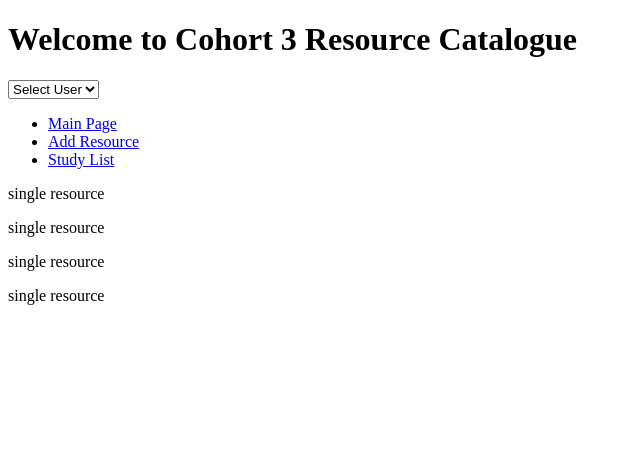
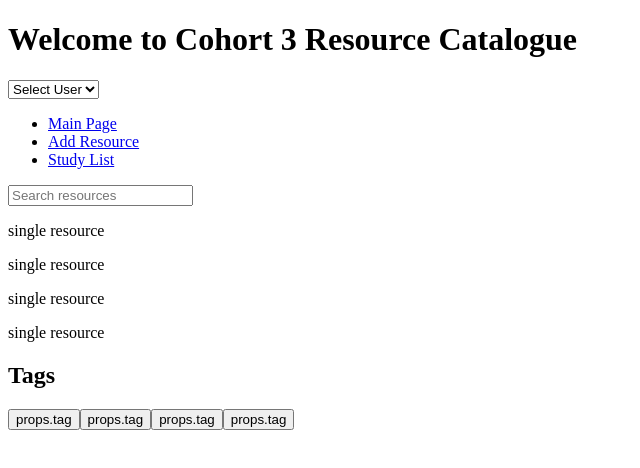
Before and after one commit to c3c3-academy/resource-catalogue-fe, a React (Create React App) app: page / in a window 1280 px wide. Shown: the top 468 px of the page, without its empty margins (0-640 px from the left). Built offline with nearby package versions, Linux system fonts and the light colour scheme; the HTML template or start-up script is replaced by a standard one.

Commit message:
Add components for the tags and input to search resources

```diff
--- a/src/components/MainContent.tsx
+++ b/src/components/MainContent.tsx
@@ -1,5 +1,19 @@
 import Resources from "./Resources";
+import Tags from "./Tags";
 
 export default function MainContent(): JSX.Element {
-  return <Resources />;
+  return (
+    <div className="MainContent">
+      <div className="SearchInput">
+        <input
+          type="text"
+          placeholder="Search resources"
+          name="search"
+          autoComplete="off"
+        />
+      </div>
+      <Resources />
+      <Tags />
+    </div>
+  );
 }
--- a/src/components/Resources.tsx
+++ b/src/components/Resources.tsx
@@ -2,11 +2,11 @@ import SingleResource from "./SingleResource";
 
 export default function Resources(): JSX.Element {
   return (
-    <>
+    <div className="Resources">
       <SingleResource />
       <SingleResource />
       <SingleResource />
       <SingleResource />
-    </>
+    </div>
   );
 }
--- /dev/null
+++ b/src/components/SingleTag.tsx
@@ -0,0 +1,8 @@
+interface ISingleTag {
+  id: number;
+  tag: string;
+}
+
+export default function SingleTag(props: ISingleTag): JSX.Element {
+  return <button>props.tag</button>;
+}
--- /dev/null
+++ b/src/components/Tags.tsx
@@ -0,0 +1,13 @@
+import SingleTag from "./SingleTag";
+
+export default function Tags(): JSX.Element {
+  return (
+    <div className="Tags">
+      <h2>Tags</h2>
+      <SingleTag id={1} tag={"React"} />
+      <SingleTag id={2} tag={"HTML"} />
+      <SingleTag id={3} tag={"CSS"} />
+      <SingleTag id={4} tag={"JavaScript"} />
+    </div>
+  );
+}
```
